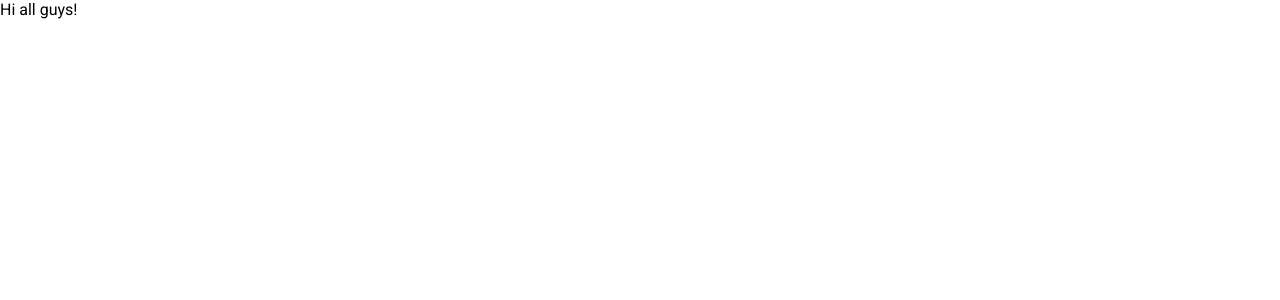
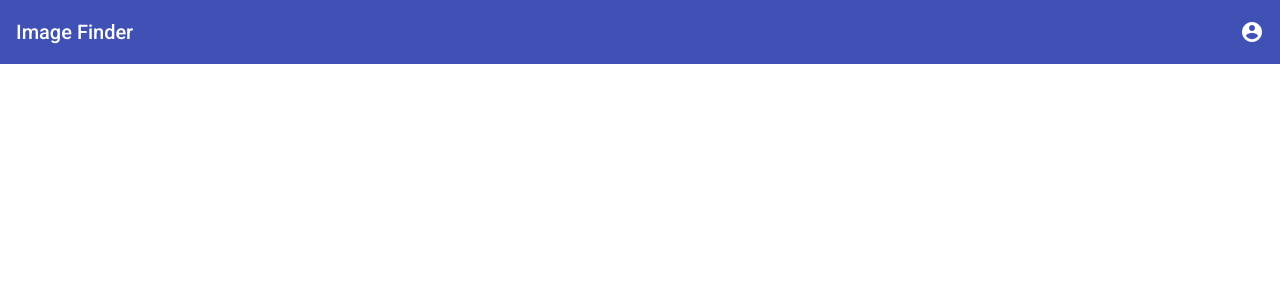
Before and after one commit to AlekseyMalakhov/flikr-job-test, an Angular app: page / in a window 1280 px wide. Shown: the top 300 px of the page. Built offline with nearby package versions, Linux system fonts and the light colour scheme.

Commit message:
add header

```diff
--- a/src/app/app.component.html
+++ b/src/app/app.component.html
@@ -1 +1 @@
-<div>Hi all guys!</div>
+<app-header></app-header>
--- /dev/null
+++ b/src/app/header/header.component.css
@@ -0,0 +1,3 @@
+mat-toolbar {
+    justify-content: space-between;
+}
--- /dev/null
+++ b/src/app/header/header.component.html
@@ -0,0 +1,4 @@
+<mat-toolbar color="primary">
+    <span>Image Finder</span>
+    <mat-icon aria-hidden="false" aria-label="Account icon">account_circle</mat-icon>
+</mat-toolbar>
--- /dev/null
+++ b/src/app/header/header.component.ts
@@ -0,0 +1,15 @@
+import { Component, OnInit } from '@angular/core';
+
+@Component({
+  selector: 'app-header',
+  templateUrl: './header.component.html',
+  styleUrls: ['./header.component.css']
+})
+export class HeaderComponent implements OnInit {
+
+  constructor() { }
+
+  ngOnInit(): void {
+  }
+
+}
```
Also changed, not shown: src/app/app.module.ts (+17 -2 lines), 1 other file (tests, documents, lock files or other folders).
